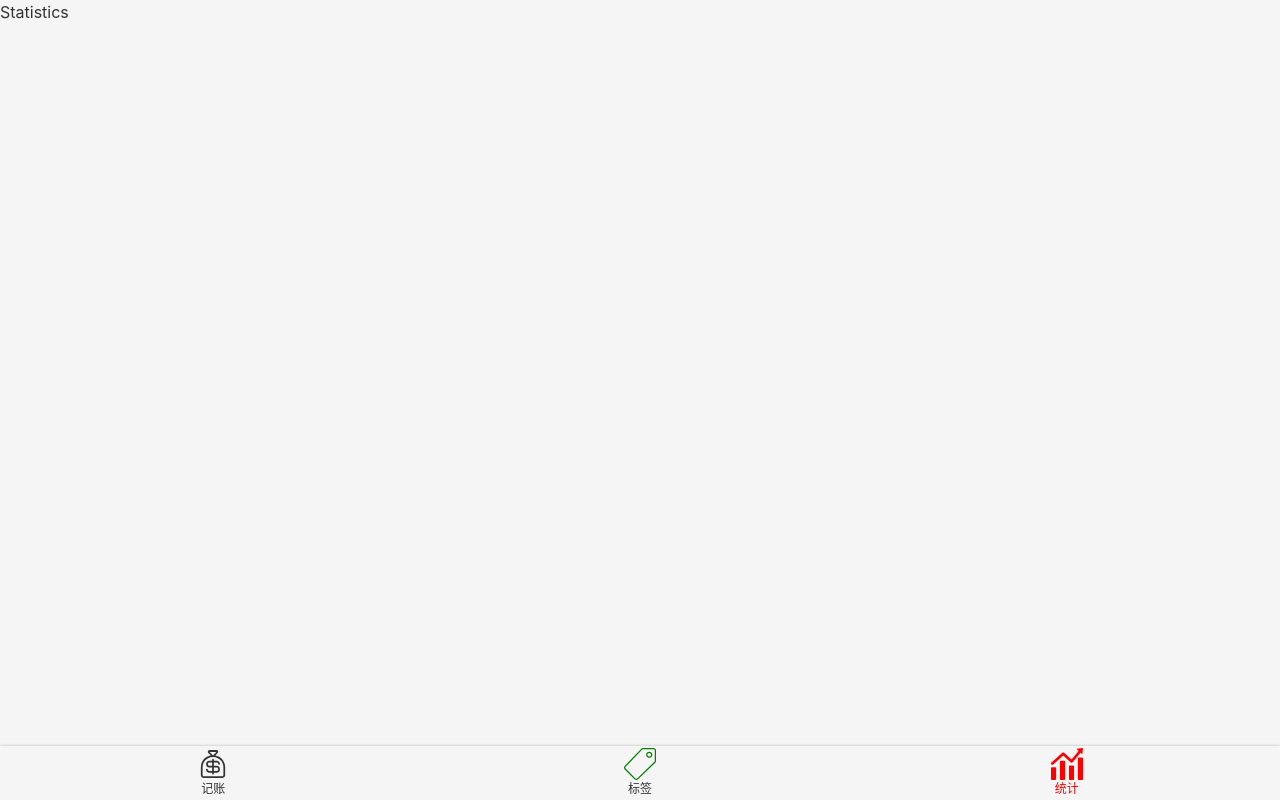
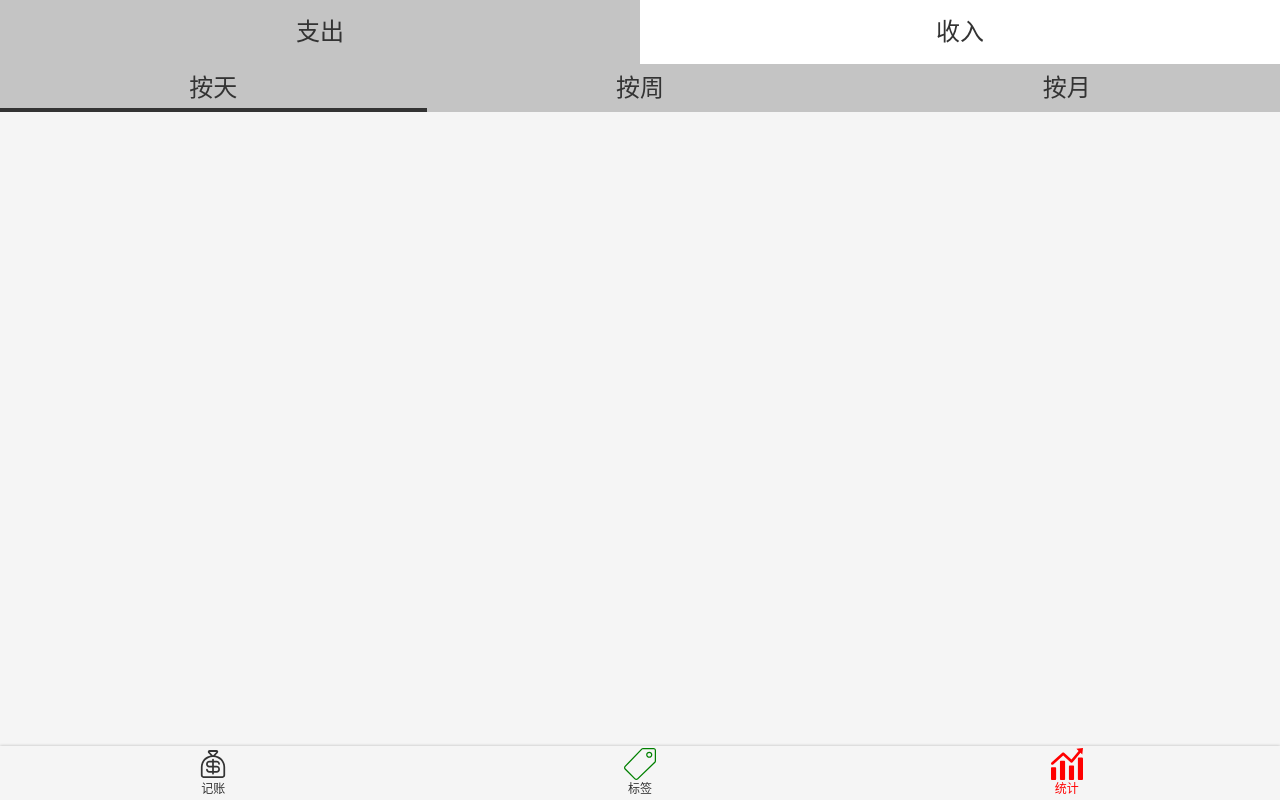
Before and after one commit to Afish-2020/accountbook, a Vue app: page /#/statistics in a window 1280 px wide. Built offline with nearby package versions, Linux system fonts and the light colour scheme; the HTML template or start-up script is replaced by a standard one.

Commit message:
完成Tabs组件

```diff
--- a/src/components/Money/Types.vue
+++ /dev/null
@@ -1,52 +0,0 @@
-<template>
-  <div>
-    <ul class="types">
-      <li :class="value === '-' && 'selected'" @click="selectType('-')">支出</li>
-      <li :class="value === '+' && 'selected'" @click="selectType('+')">收入</li>
-    </ul>
-  </div>
-</template>
-
-<script lang="ts">
-import Vue from 'vue';
-import {Component, Prop, Watch} from 'vue-property-decorator';
-
-@Component
-export default class Types extends Vue {
-  @Prop({ default: '-' }) readonly value!:string;// type 只能是'-'和'+'中的一个
-  selectType(type: string) {
-    if (type !== '-' && type !== '+') {
-      throw new Error('type is unknown');
-    }
-    this.$emit('update:value',type)
-  }
-}
-</script>
-
-<style lang="scss" scoped>
-.types {
-  background: #c4c4c4;
-  display: flex;
-  text-align: center;
-  font-size: 24px;
-
-  > li {
-    width: 50%;
-    height: 64px;
-    display: flex;
-    justify-content: center;
-    align-items: center;
-    position: relative;
-
-    &.selected::after { /*当前li被选中时*/
-      content: '';
-      position: absolute;
-      bottom: 0;
-      left: 0;
-      width: 100%;
-      height: 4px;
-      background: #333;
-    }
-  }
-}
-</style>
--- /dev/null
+++ b/src/components/Tabs.vue
@@ -0,0 +1,53 @@
+<template>
+  <ul class="tabs">
+    <li v-for="item in dataSource" :key="item.value" class="tabs-item"
+        :class="{[classPrefix+'-tabs-item']:classPrefix,'selected':item.value === value}" @click="select(item)">
+      {{ item.text }}
+    </li>
+  </ul>
+</template>
+
+<script lang="ts">
+import Vue from 'vue';
+import {Component, Prop} from 'vue-property-decorator';
+
+type DataSourceItem = { text: string, value: string }
+@Component
+export default class Tabs extends Vue {
+  @Prop({required: true, type: Array}) dataSource!: DataSourceItem[];
+  @Prop(String) readonly value!: string;
+  @Prop() classPrefix?: string;
+
+  select(item: DataSourceItem) {
+    this.$emit('update:value', item.value);
+  }
+}
+</script>
+
+<style scoped lang="scss">
+.tabs {
+  background: #c4c4c4;
+  display: flex;
+  text-align: center;
+  font-size: 24px;
+
+  &-item {
+    width: 50%;
+    height: 64px;
+    display: flex;
+    justify-content: center;
+    align-items: center;
+    position: relative;
+
+    &.selected::after { /*当前li被选中时*/
+      content: '';
+      position: absolute;
+      bottom: 0;
+      left: 0;
+      width: 100%;
+      height: 4px;
+      background: #333;
+    }
+  }
+}
+</style>
--- /dev/null
+++ b/src/constants/intervalList.ts
@@ -0,0 +1,6 @@
+
+export default Object.freeze([
+  {text: '按天', value: 'day'},
+  {text: '按周', value: 'week'},
+  {text: '按月', value: 'month'},
+]);
--- /dev/null
+++ b/src/constants/recordTypeList.ts
@@ -0,0 +1,4 @@
+export default Object.freeze([
+  {text:'支出',value:'-'},
+  {text:'收入',value:'+'}
+])
--- a/src/views/Money.vue
+++ b/src/views/Money.vue
@@ -1,7 +1,7 @@
 <template>
   <Layout class-prefix="layout">
     <NumberPad @update:value="onUpdateAmount" @submit="saveRecord"/>
-    <Types :value.sync="record.type"/>
+    <Tabs :value.sync="record.type" :data-source="recordTypeList"/>
     <div class="notes">
       <FormItem field-name="备注" placeholder="在这里输入备注" @update:value="onUpdateNotes"/>
     </div>
@@ -13,12 +13,13 @@
 import Vue from 'vue';
 import Tags from '@/components/Money/Tags.vue';
 import FormItem from '@/components/Money/FormItem.vue';
-import Types from '@/components/Money/Types.vue';
 import NumberPad from '@/components/Money/NumberPad.vue';
 import {Component} from 'vue-property-decorator';
+import Tabs from '@/components/Tabs.vue';
+import recordTypeList from '@/constants/recordTypeList';
 
 @Component({
-  components: {NumberPad, Types, FormItem, Tags},
+  components: {Tabs, NumberPad, FormItem, Tags},
 })
 export default class Money extends Vue {
   get recordList(){
@@ -27,7 +28,7 @@ export default class Money extends Vue {
   record: RecordItem = {
     tag: [], notes: '', type: '-', amount: 0
   };
-
+  recordTypeList=recordTypeList;
   created(){
     this.$store.commit('fetchRecords');
   };
--- a/src/views/Statistics.vue
+++ b/src/views/Statistics.vue
@@ -1,11 +1,41 @@
 <template>
-  <Layout>
-    <p>Statistics</p>
-  </Layout>
+    <Layout>
+      <Tabs class-prefix='type' :value.sync="type" :data-source="recordTypeList"/>
+      <Tabs class-prefix='interval' :value.sync="interval" :data-source="intervalList"/>
+    </Layout>
 </template>
 
-<script>
-export default {
-  name: "Statistics",
+<script lang="ts">
+import Vue from 'vue';
+import {Component} from 'vue-property-decorator';
+import Tabs from '@/components/Tabs.vue';
+import intervalList from '@/constants/intervalList'
+import recordTypeList from '@/constants/recordTypeList';
+
+@Component({
+  components: {Tabs}
+})
+export default class Statistics extends Vue {
+  type = '-';
+  interval='day';
+  intervalList = intervalList;
+  recordTypeList=recordTypeList;
 }
 </script>
+
+<style lang="scss" scoped>
+ ::v-deep .type-tabs-item {
+  background: white;
+  &.selected {
+    background: #c4c4c4;
+
+    &::after {
+      display: none;
+    }
+  }
+}
+
+ ::v-deep .interval-tabs-item{
+   height: 48px;
+ }
+</style>
```
Also changed, not shown: src/store/index2.ts (deleted, +0 -9 lines).
